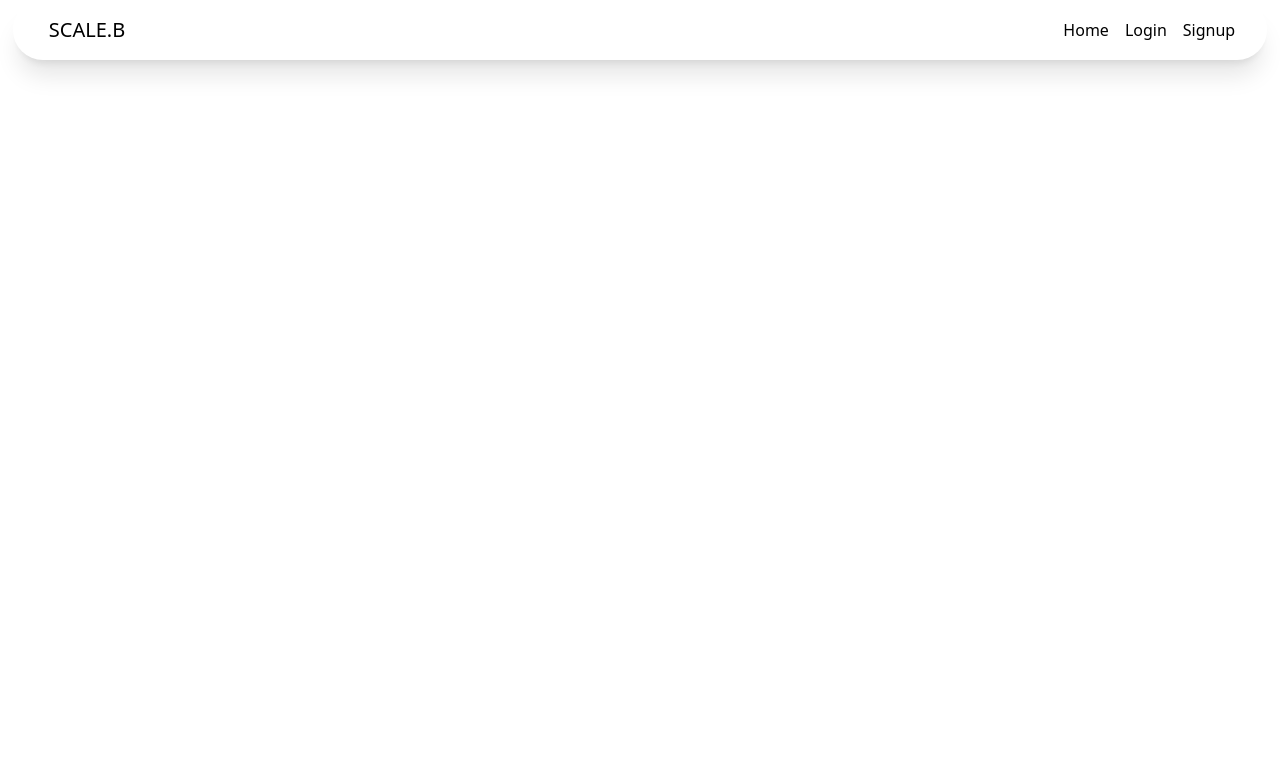
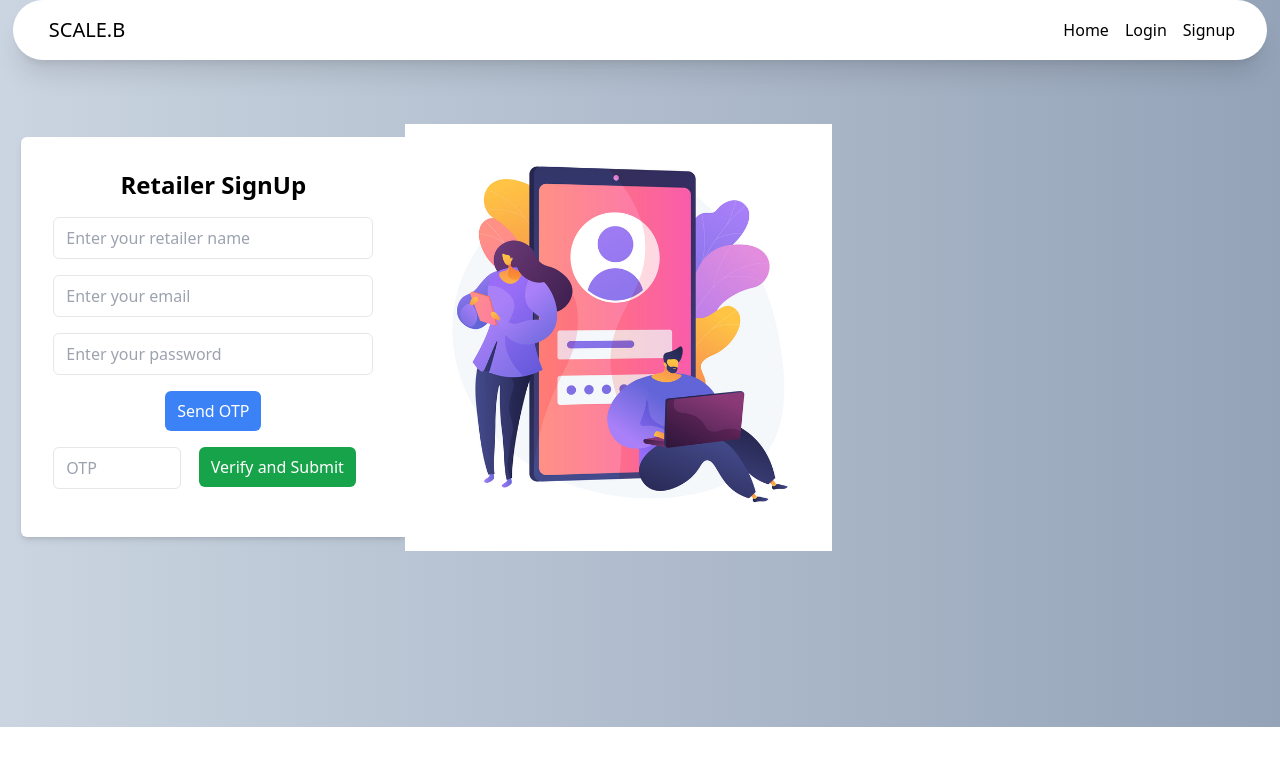
Before and after one commit to ahammedalip/scaleb_frontend, a React (Vite) app: page /retail/signup in a window 1280 px wide. Shown: the top 766 px of the page. Built offline with nearby package versions, Linux system fonts and the light colour scheme; a web font is replaced by a local one.

Commit message:
retailer signup partially completed

```diff
--- a/src/App.tsx
+++ b/src/App.tsx
@@ -4,18 +4,23 @@ import Header from './components/header/header'
 import SignupLanding from './pages/SignupLanding'
 import AdminLogin from './pages/SuperAdmin/AdminLogin'
 import AdminHome from './pages/SuperAdmin/AdminHome'
+import RetailerSignUp from './pages/Retailer/signup.tsx/RetailerSignUp'
 
 
 function App() {
   return (
     <BrowserRouter>
     <Header/>
+
     <Routes>
       <Route path='/' element={<Landing/>}/>
       <Route path='/action' element={<SignupLanding/>} />
       <Route path='/admin/login' element={<AdminLogin/>} />
       <Route path='/admin/home' element={<AdminHome/>} />
+      <Route path= '/retail/signup' element={<RetailerSignUp/>} />
     </Routes>
+
+
     </BrowserRouter>
   )
 }
--- a/src/components/LandingFirst/Landing.first.tsx
+++ b/src/components/LandingFirst/Landing.first.tsx
@@ -1,6 +1,7 @@
 import React from 'react'
 import Header from '../header/header'
 import './landing.first.css'
+import { Link } from 'react-router-dom';
 
 function LandingFirst() {
   return (
@@ -32,9 +33,12 @@ function LandingFirst() {
           <p className=' ml-16 mr-16 font-medium'>Transform your wholesale and retail business with our advanced management app. Streamline operations,
             optimize inventory, and boost sales effortlessly. Join us for a future of efficiency and success!</p>
           <h1 className='font-bold text-8xl pt-4  text-blue-500'>Join Us</h1>
-          <a href="/action">
-            <h2 className='text-blue-400'>Click here</h2>
-          </a>
+
+         <Link to='/action'>
+         <h2 className='text-blue-400'>Click here</h2>
+          </Link>
+
+
 
         </div>
 
--- /dev/null
+++ b/src/components/Retailer/signup/Retailer.signup.tsx
@@ -0,0 +1,107 @@
+import React, { ChangeEvent, FormEvent, useEffect, useState } from 'react'
+import { useNavigate } from 'react-router-dom';
+import api from '../../../axios/api.ts'
+// import './retailer.signup.css'
+
+
+interface FormData {
+  retailerName?: string;
+  email?: string;
+  password?: string;
+
+}
+
+
+
+function Retailersignup() {
+  const [formData, setFormData] = useState<FormData>({})
+  const [otp, setOTP] = useState<string>('')
+
+  const handleChange = async (e: ChangeEvent<HTMLInputElement>) => {
+    setFormData({ ...formData, [e.target.id]: e.target.value })
+    console.log(formData);
+  }
+
+  const handleSubmitCred = async (e: FormEvent<HTMLFormElement>) => {
+    e.preventDefault();
+    console.log(formData);
+    try {
+
+    }
+    catch (err) {
+      console.log(err);
+    }
+
+  }
+const handleOTPChange = async (e:ChangeEvent<HTMLInputElement>)=>{
+setOTP(e.target.value)
+console.log(otp);
+
+}
+const handleSubmitOTP = async (e:FormEvent<HTMLFormElement>)=>{
+  e.preventDefault()
+
+  console.log(otp)
+
+}
+
+  return (
+    <div className='bg-gradient-to-r from-slate-300 to-slate-400'>
+      {/* <div className='container'>    */}
+      <div className='pt-11 flex'>
+        <div className='w-2/3 pt-20 pb-44'>
+          <div className=' flex items-center justify-center h-full'>
+            <div className=' bg-white bg-opacity-100 p-8 shadow-md rounded-tl-md rounded-bl-md w-96'>
+              <form className=' grad' onSubmit={handleSubmitCred}>
+                <h2 className='text-2xl font-bold mb-4 text-center'> Retailer SignUp</h2>
+                <div className='mb-4'>
+
+
+                  <input type="text" id='retailerName' className='w-full px-3 py-2 border rounded-md focus:outline-none focus:border-blue-500' placeholder='Enter your retailer name' onChange={handleChange} />
+                </div>
+                <div className='mb-4'>
+                  <input type="text" id='email' className='w-full px-3 py-2 border rounded-md focus:outline-none focus:border-blue-500' placeholder='Enter your email' onChange={handleChange} />
+                </div>
+                <div className='mb-4'>
+                  <input type="password" id='password' className='w-full px-3 py-2 border rounded-md focus:outline-none focus:border-blue-500' placeholder='Enter your password' onChange={handleChange} />
+                </div>
+                <div className='mb-4 text-center'>
+                  <button
+                    type="submit"
+                    className="w-auto px-3 text-center bg-blue-500 text-white py-2 rounded-md hover:bg-blue-600 transition duration-300"
+                  >
+                    Send OTP
+                  </button>
+                </div>
+              </form >
+              <form onSubmit={handleSubmitOTP}>
+                <div className='mb-4 flex '>
+                  <div className='flex-auto'>
+                    <input type="text" id='otp' className='w-32 px-3 py-2 border rounded-md focus:outline-none focus:border-blue-500' placeholder='OTP' onChange={handleOTPChange}/>
+
+                  </div>
+                  <div className='flex-auto'>
+                    <button
+                      type="submit"
+                      className="w-auto px-3 bg-green-600 text-white py-2 rounded-md hover:bg-green-700 transition duration-300"
+                    >
+                      Verify and Submit
+                    </button>
+                  </div>
+
+                </div>
+
+              </form>
+            </div>
+            <div className='w-1/2'>
+              <img src="../../../../public/images/signupSide.jpg" alt="" />
+            </div>
+          </div>
+        </div>
+      </div>
+
+    </div>
+  )
+}
+
+export default Retailersignup
--- /dev/null
+++ b/src/components/Retailer/signup/retailer.signup.css
@@ -0,0 +1,45 @@
+/* @import url(https://fonts.googleapis.com/css?family=Orelega+One); */
+body{
+  padding:0;
+  margin:0;
+  box-sizing:border-box;
+  width:100vw;
+  height:100vh;
+}
+
+body:before {
+  content: '';
+  position:absolute;
+  top:0;
+  right:0;
+  bottom:0;
+  left:0;
+  display: block;
+  width: 100vw;
+  height: 100vh;
+  background:
+  radial-gradient(circle at 0% 0%, rgba(53, 98, 130, 0.8), rgba(55, 152, 222, 0) 80%),
+  radial-gradient(circle at 100% 0%, rgba(99, 210, 238, 0.8), rgba(55, 120, 222, 0) 50%),
+  radial-gradient(circle at 100% 100%, rgba(55, 88, 222, 0.7), rgba(55, 88, 222, 0) 80%),
+  radial-gradient(circle at 50% 50%, rgba(55, 56, 222, 0.7), rgba(55, 56, 222, 0) 80%),
+  radial-gradient(circle at 0% 100%, rgba(55, 24, 222, 0.95), rgba(55, 24, 222, 0) 90%);
+
+  background-size: cover;
+  background-position: center;
+  background-attachment: fixed;
+}
+
+.container{
+  /* min-height: 100vh; */
+  /* min-width:100vw; */
+  /* display:flex; */
+  /* justify-content:space-around; */
+  /* align-items:center; */
+}
+.grad{
+  /* font-family: 'Orelega One';
+  font-size:8em;
+  /* color:white; */
+  z-index:2;
+
+}
--- a/src/components/Signup.Landing/Signup.landing.tsx
+++ b/src/components/Signup.Landing/Signup.landing.tsx
@@ -1,5 +1,6 @@
 import React from 'react'
 import './Signup.landing.css'
+import { Link } from 'react-router-dom'
 import bg from '../../../public/images/5588665.jpg'
 
 function Signuplanding() {
@@ -15,7 +16,9 @@ function Signuplanding() {
               <h1 className='text-5xl font-bold pt-11 text-slate-500'>Retail Business</h1>
               <p className='pt-8'>Ready to revolutionize your retail business? Join us today and take the first step towards
                 streamlined management and increased success.</p>
-              <h4 className='text-blue-500 font-medium pt-5'>Signup here</h4>
+              <Link to="/retail/signup">
+                <h4 className='text-blue-500 font-medium pt-5'>Signup here</h4>
+              </Link>
             </div>
           </div>
         </div>
--- a/src/components/SuperAdmin/AdminHome/Admn.home.tsx
+++ b/src/components/SuperAdmin/AdminHome/Admn.home.tsx
@@ -3,7 +3,7 @@ import React from 'react'
 function Admnhome() {
   return (
     <div>
-
+        <h1>welcome home super admin</h1>
     </div>
   )
 }
--- /dev/null
+++ b/src/pages/Retailer/signup.tsx/RetailerSignUp.tsx
@@ -0,0 +1,12 @@
+import Retailersignup from "../../../components/Retailer/signup/Retailer.signup"
+
+
+function RetailerSignUp() {
+  return (
+    <div>
+      <Retailersignup/>
+    </div>
+  )
+}
+
+export default RetailerSignUp
--- a/src/pages/SuperAdmin/AdminHome.tsx
+++ b/src/pages/SuperAdmin/AdminHome.tsx
@@ -1,9 +1,11 @@
 import React from 'react'
+import Admnhome from '../../components/SuperAdmin/AdminHome/Admn.home'
 
 function AdminHome() {
   return (
     <div>
-        <h2>welcome to home</h2>
+        <Admnhome/>
+
     </div>
   )
 }
```
Also changed, not shown: public/images/signupSide.jpg (added).
